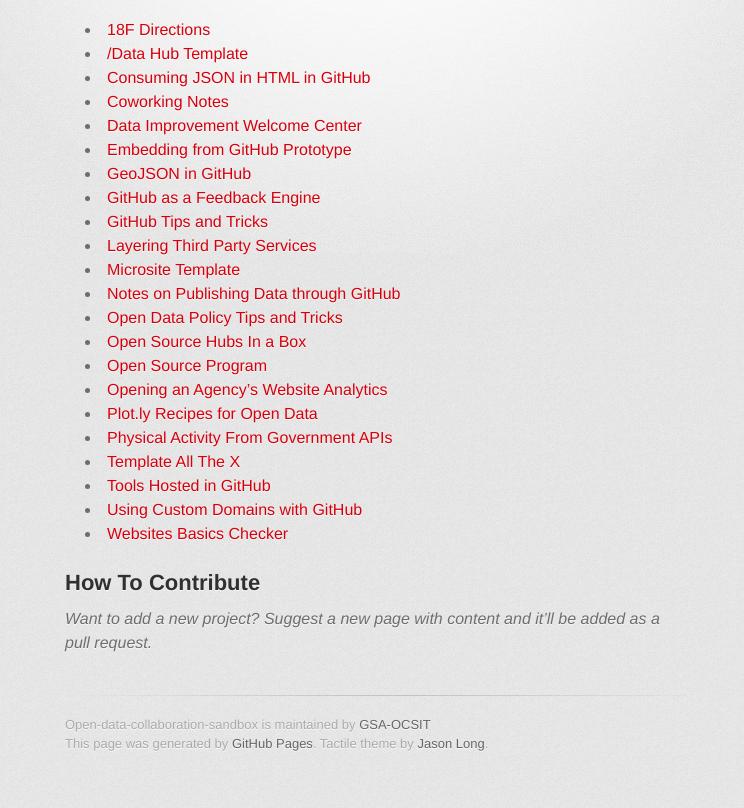
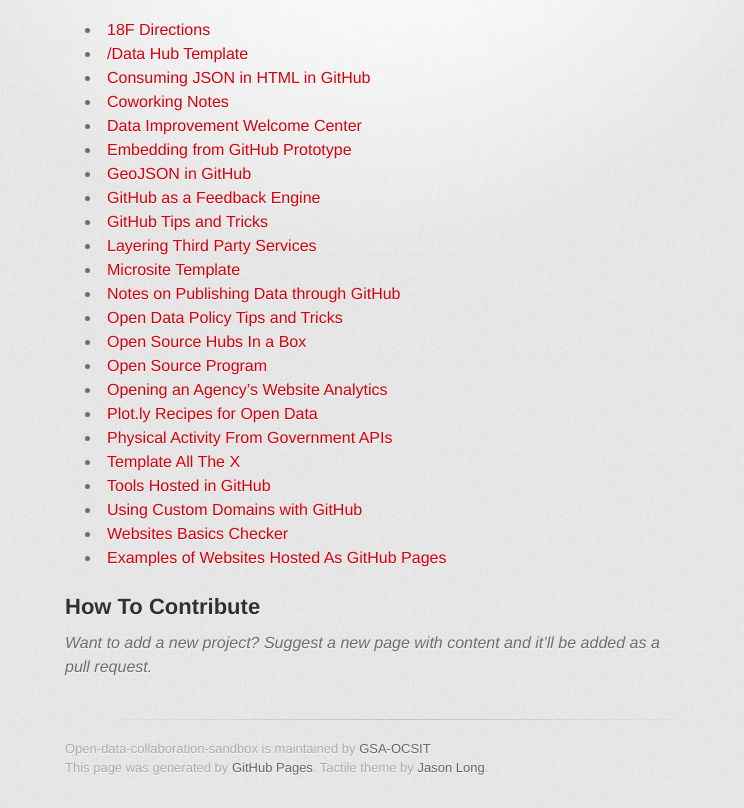
Before and after one commit to GSA/Open-Data-Collaboration-Sandbox, a Jekyll site: the page built from index.md, in a window 1280 px wide. Shown: the part 320-1128 px from the top of the page, without its empty margins (265-1009 px from the left). Built offline with Jekyll 4.4.1, drawn with Linux system fonts in a browser that asks for light colours; some web fonts are replaced; before the commit the page ends 1104 px from its top, so only the background shows below that.

Commit message:
Update index.md

```diff
--- a/index.md
+++ b/index.md
@@ -31,6 +31,7 @@
 * [Tools Hosted in GitHub](http://gsa.github.io/Open-Data-Collaboration-Sandbox/tools_hosted_in_github)
 * [Using Custom Domains with GitHub](http://gsa.github.io/Open-Data-Collaboration-Sandbox/using_custom_domains_with_github)
 * [Websites Basics Checker](https://github.com/gbinal/Basics-for-.Gov-Websites---A-Project)
+* [Examples of Websites Hosted As GitHub Pages](http://gsa.github.io/Open-Data-Collaboration-Sandbox/website_examples/)
 
 ## How To Contribute
 
```
